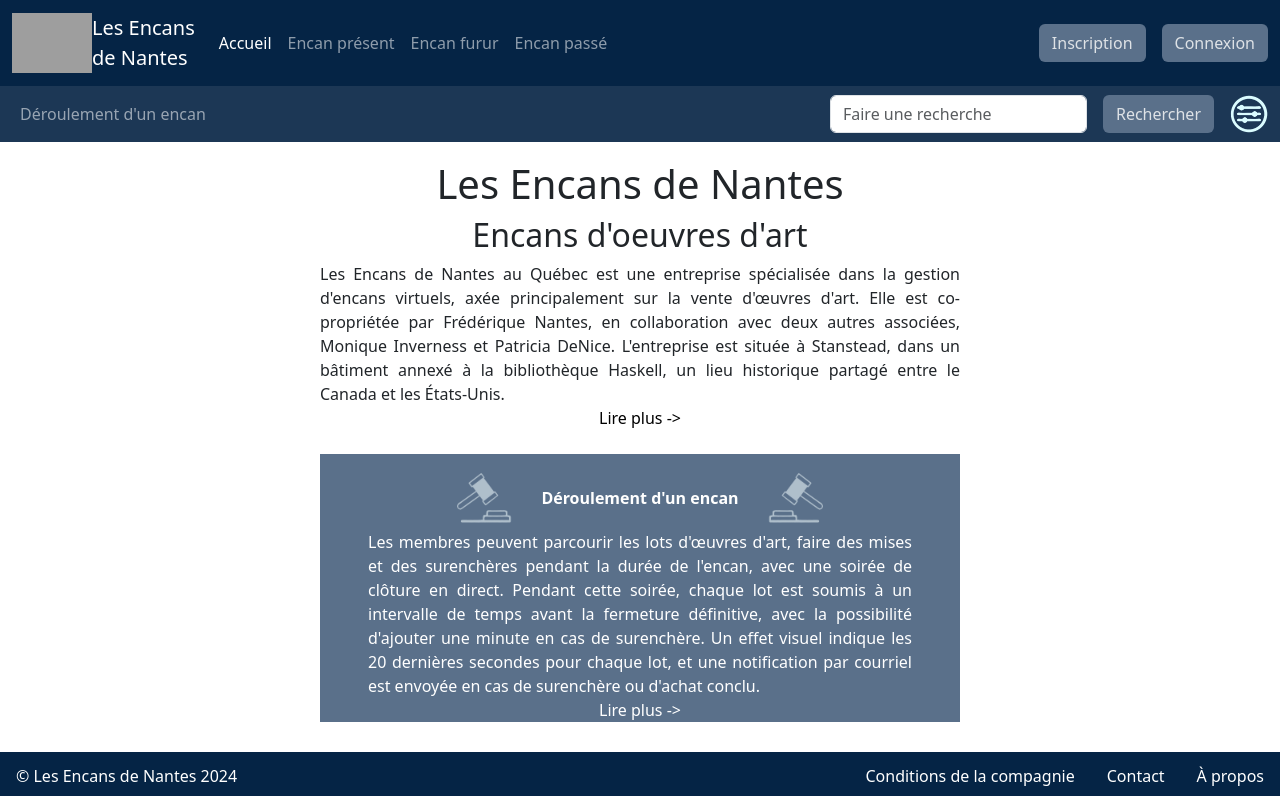
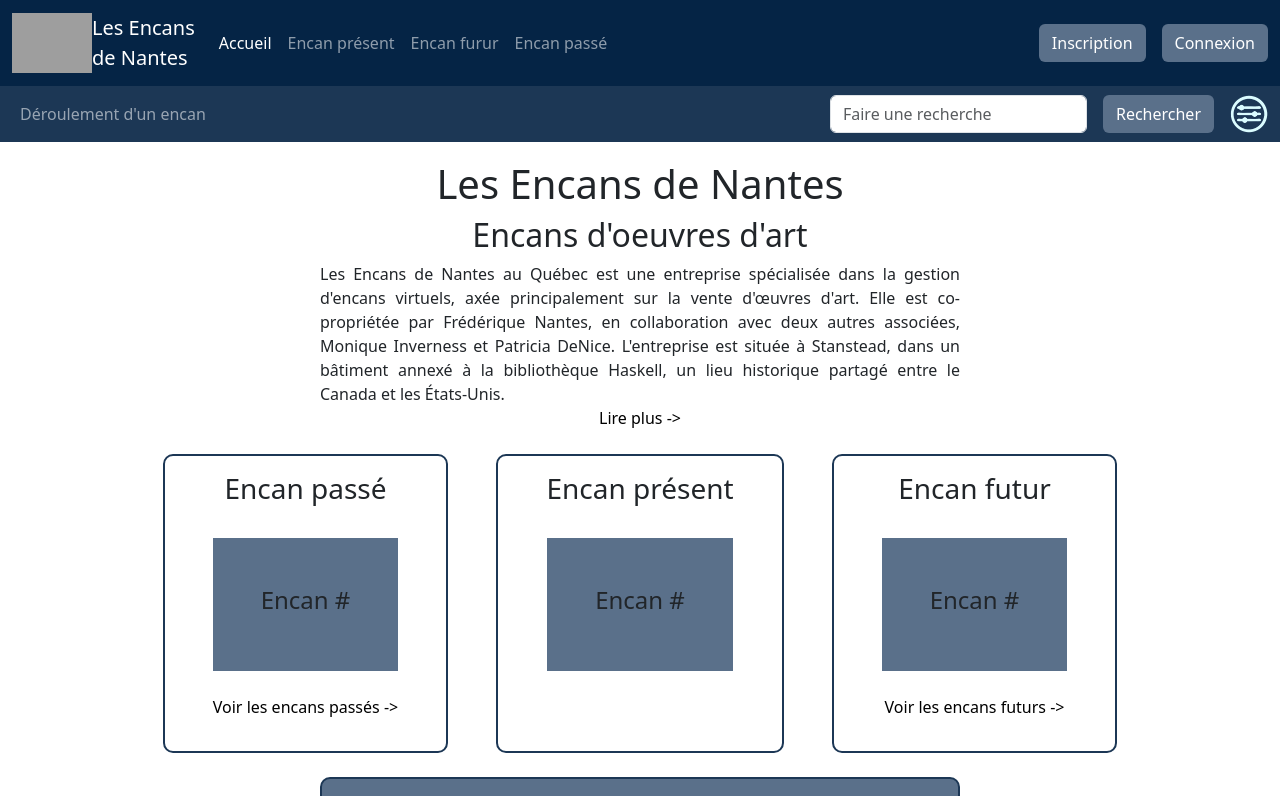
Before and after one commit to StephaneNkengue/Projet_integration, a Vue app in the folder gamma2024.client/: page / in a window 1280 px wide. Shown: the top 796 px of the page. Built offline with nearby package versions, Linux system fonts and the light colour scheme; grey boxes are pictures that could not be loaded.

Commit message:
Début de la vue pour l'affichage des encans sur la page d'accueil

```diff
--- a/gamma2024.client/src/assets/main.css
+++ b/gamma2024.client/src/assets/main.css
@@ -21,3 +21,10 @@
 main {
     padding-top: 10rem;
 }
+
+.contourDiv {
+    border-style: solid;
+    border-width: 2px;
+    border-color: #1C3755;
+    border-radius: 10px;
+}
--- a/gamma2024.client/src/components/views/Accueil.vue
+++ b/gamma2024.client/src/components/views/Accueil.vue
@@ -16,7 +16,13 @@
             </router-link>
         </div>
 
-        <div class="w-50 pt-3 px-5 mt-4 bleuMoyenFond text-center text-white">
+        <div class="d-flex d-inline gap-5 flex-column flex-md-row mx-sm-2 mt-4 w-100 justify-content-center">
+            <AffichageEncanAccueil :type="passe" />
+            <AffichageEncanAccueil :type="present" />
+            <AffichageEncanAccueil :type="futur" />
+        </div>
+
+        <div class="w-50 pt-3 px-5 mt-4 bleuMoyenFond text-center text-white contourDiv">
 
             <div class="fw-bold">
                 <img src="/icons/IconeMarteauBleuGris.png"
@@ -44,6 +50,12 @@
 </template>
 
 <script setup>
+    import AffichageEncanAccueil from '@/components/views/AffichageEncanAccueil.vue'
+    import { ref } from 'vue'
+
+    const passe = ref(-1);
+    const present = ref(0);
+    const futur = ref(1);
 </script>
 
 <style scoped>
--- /dev/null
+++ b/gamma2024.client/src/components/views/AffichageEncanAccueil.vue
@@ -0,0 +1,43 @@
+<template>
+    <div class="d-flex flex-column align-items-center contourDiv px-5 pb-3 pt-3">
+        <h3>Encan {{titre}}</h3>
+
+        <div class="bleuMoyenFond p-5 my-4">
+            <h4>Encan #</h4>
+        </div>
+
+        <router-link to="/" class="text-decoration-none" v-if="type!=0">
+            <p class="text-black"> Voir les encans {{titre}}s -></p>
+        </router-link>
+    </div>
+</template>
+
+<script setup>
+    import { ref } from 'vue'
+
+
+    const props = defineProps({
+        type: Number,
+    });
+
+    const titre = typeEncan()
+
+    function typeEncan() {
+        if (props.type == 0) {
+
+            return ref("présent")
+        }
+        else if (props.type == -1) {
+
+            return ref("passé")
+        }
+        else {
+
+            return ref("futur")
+        }
+    }
+
+</script>
+
+<style scoped>
+</style>
--- a/gamma2024.client/src/components/views/BarreDeNavigation.vue
+++ b/gamma2024.client/src/components/views/BarreDeNavigation.vue
@@ -69,10 +69,10 @@
 
                         <div class="d-flex justify-content-center gap-3">
                             <router-link to="/">
-                                <button class="btn btn-outline bleuMoyenFond" type="button">Inscription</button>
+                                <button class="btn btn-outline bleuMoyenFond text-white" type="button">Inscription</button>
                             </router-link>
                             <router-link to="/">
-                                <button class="btn btn-outline bleuMoyenFond" type="button">Connexion</button>
+                                <button class="btn btn-outline bleuMoyenFond text-white" type="button">Connexion</button>
                             </router-link>
                         </div>
                     </div>
@@ -94,7 +94,7 @@
                     <form class="d-flex">
                         <input class="form-control me-3" data-bs-theme="light" type="search" placeholder="Faire une recherche" aria-label="Search">
                         <router-link to="/">
-                            <button class="btn btn-outline bleuMoyenFond me-3" type="submit">Rechercher</button>
+                            <button class="btn btn-outline bleuMoyenFond me-3 text-white" type="submit">Rechercher</button>
                         </router-link>
 
                         <router-link to="/">
```
